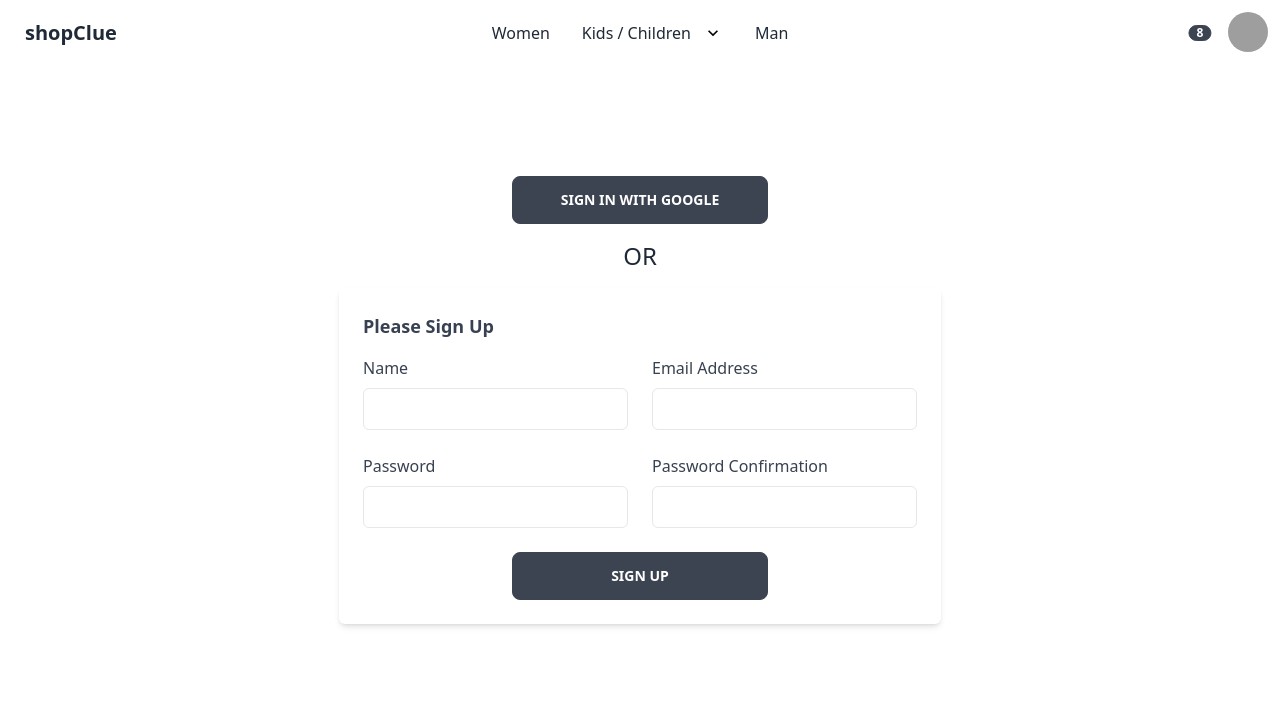
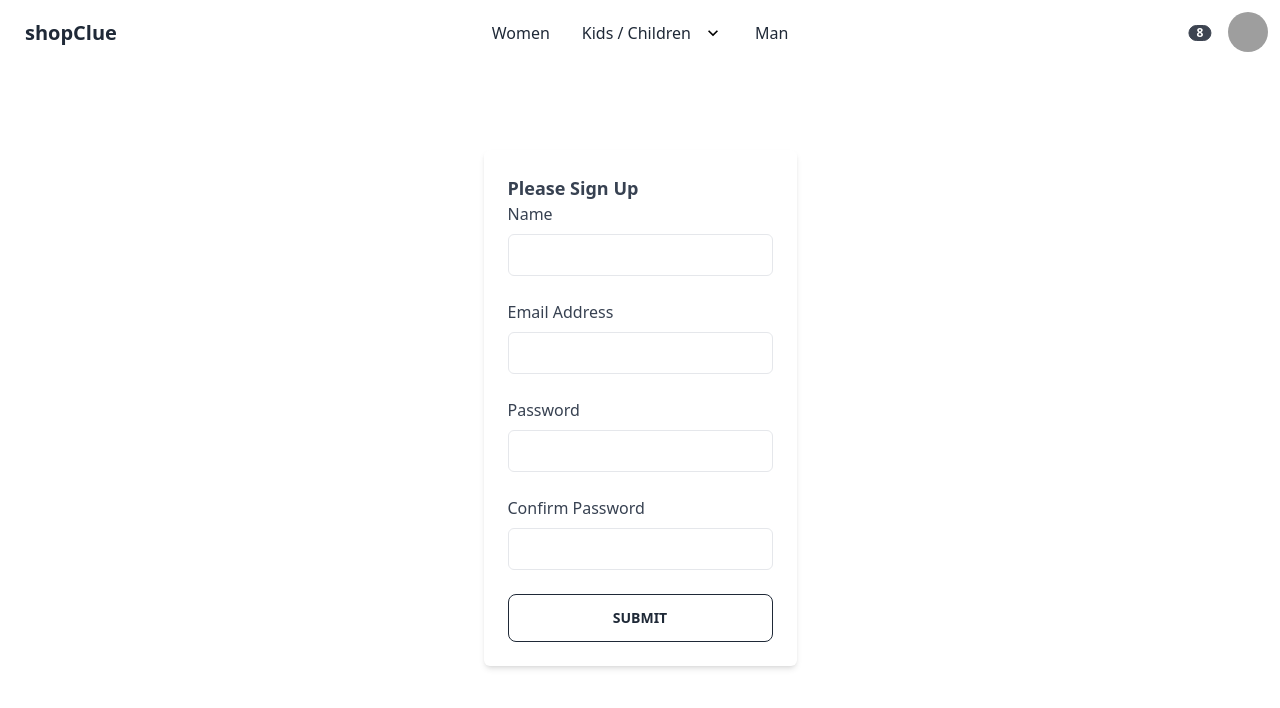
Before and after one commit to tejinder-sharma/Shopping-website, a React (Create React App) app: page /sign-in in a window 1280 px wide. Shown: the top 708 px of the page. Built offline with nearby package versions, Linux system fonts and the light colour scheme; grey boxes are pictures that could not be loaded.

Commit message:
button component

```diff
--- /dev/null
+++ b/src/Components/button/button.component.jsx
@@ -0,0 +1,12 @@
+
+const BUTTON_TYPES ={
+    google: 'btn-primary',
+    outline: 'btn-outline'
+}
+const Button = ({children, buttonType, ...otherProps}) => {
+    return(
+        <button className={`btn ${BUTTON_TYPES[buttonType]}`} {...otherProps}>{children}</button>
+    )
+}
+
+export default Button
--- /dev/null
+++ b/src/Components/form-input/form-input.component.jsx
@@ -0,0 +1,12 @@
+const FormInput = ({label, ...otherProps}) => {
+  return (
+    <div>
+      <label className="text-gray-700 dark:text-gray-200" htmlFor={otherProps.id}>{label}</label>
+      <input
+        {...otherProps}
+      />
+    </div>
+  );
+};
+
+export default FormInput
--- a/src/Components/sign-up-form/signup-form.component.jsx
+++ b/src/Components/sign-up-form/signup-form.component.jsx
@@ -1,68 +1,66 @@
-import {useState} from 'react'
+import { useState } from "react";
 
-import { createAuthUserWithEmailAndPassword, createUserDocumentFromAuth } from '../../utils/firebase/firebase.utils';
+import Button from "../button/button.component";
+
+import FormInput from "../form-input/form-input.component";
+
+import {
+  createAuthUserWithEmailAndPassword,
+  createUserDocumentFromAuth,
+} from "../../utils/firebase/firebase.utils";
 
 const defaultFormFields = {
-  displayName: '',
-  email: '',
-  password: '',
-  confirmPassword: ''
-}
+  displayName: "",
+  email: "",
+  password: "",
+  confirmPassword: "",
+};
 
 const SignUpForm = () => {
   const [formFields, setFormFields] = useState(defaultFormFields);
-  const {displayName, email, password, confirmPassword} = formFields;
+  const { displayName, email, password, confirmPassword } = formFields;
 
-  console.log(formFields)
-
-  const resetFormFields = () =>{
-    setFormFields(defaultFormFields)
-  }
+  const resetFormFields = () => {
+    setFormFields(defaultFormFields);
+  };
 
   const handleSubmit = async (event) => {
     event.preventDefault();
     // console.log(event)
-    if(password !== confirmPassword){
-      alert('password not matched');
-      return
+    if (password !== confirmPassword) {
+      alert("password not matched");
+      return;
     }
-    try{
-      const { user } =  await createAuthUserWithEmailAndPassword(email, password);
-      await createUserDocumentFromAuth(user, {displayName});
+    try {
+      const { user } = await createAuthUserWithEmailAndPassword(
+        email,
+        password
+      );
+      await createUserDocumentFromAuth(user, { displayName });
       resetFormFields();
-
-    } catch(error){
-      if(error.code === 'auth/email-already-in-use'){
-        alert('Email is already in use');
+    } catch (error) {
+      if (error.code === "auth/email-already-in-use") {
+        alert("Email is already in use");
+      } else {
+        console.log(error);
       }
-      else{
-        console.log(error)
     }
-
-    }
-
-
-  }
+  };
   const handleChange = (event) => {
-    const {name, value} = event.target
-    setFormFields({...formFields, [name]: value})
-  }
+    const { name, value } = event.target;
+    setFormFields({ ...formFields, [name]: value });
+  };
   return (
     <div className="mt-4">
-      <h3 className="text-2xl text-center mb-4">OR</h3>
-
       <section className="max-w-4xl p-6 mx-auto bg-white rounded-md shadow-md dark:bg-base-300">
         <h2 className="text-lg font-semibold text-gray-700 capitalize dark:text-white">
           Please sign up
         </h2>
 
         <form onSubmit={handleSubmit}>
-          <div className="grid grid-cols-1 gap-6 mt-4 sm:grid-cols-2">
-            <div>
-              <label className="text-gray-700 dark:text-gray-200" htmlFor="name">
-                Name
-              </label>
-              <input
+          <div className="grid grid-cols-1 gap-6">
+            <FormInput
+              label="Name"
               id="name"
               type="text"
               onChange={handleChange}
@@ -70,16 +68,9 @@ const SignUpForm = () => {
               value={displayName}
               className="block w-full px-4 py-2 mt-2 text-gray-700 bg-white border border-gray-200 rounded-md dark:bg-gray-800 dark:text-gray-300 dark:border-gray-600 focus:border-blue-400 focus:ring-blue-300 focus:ring-opacity-40 dark:focus:border-blue-300 focus:outline-none focus:ring"
             />
-            </div>
 
-            <div>
-              <label
-              className="text-gray-700 dark:text-gray-200"
-                htmlFor="emailAddress"
-              >
-                Email Address
-              </label>
-              <input
+            <FormInput
+              label="Email Address"
               id="emailAddress"
               type="email"
               name="email"
@@ -87,13 +78,9 @@ const SignUpForm = () => {
               value={email}
               className="block w-full px-4 py-2 mt-2 text-gray-700 bg-white border border-gray-200 rounded-md dark:bg-gray-800 dark:text-gray-300 dark:border-gray-600 focus:border-blue-400 focus:ring-blue-300 focus:ring-opacity-40 dark:focus:border-blue-300 focus:outline-none focus:ring"
             />
-            </div>
 
-            <div>
-              <label className="text-gray-700 dark:text-gray-200" htmlFor="password">
-                Password
-              </label>
-              <input
+            <FormInput
+              label="Password"
               id="password"
               type="password"
               name="password"
@@ -101,16 +88,9 @@ const SignUpForm = () => {
               onChange={handleChange}
               className="block w-full px-4 py-2 mt-2 text-gray-700 bg-white border border-gray-200 rounded-md dark:bg-gray-800 dark:text-gray-300 dark:border-gray-600 focus:border-blue-400 focus:ring-blue-300 focus:ring-opacity-40 dark:focus:border-blue-300 focus:outline-none focus:ring"
             />
-            </div>
 
-            <div>
-              <label
-              className="text-gray-700 dark:text-gray-200"
-              htmlFor="passwordConfirmation"
-              >
-                Password Confirmation
-              </label>
-              <input
+            <FormInput
+              label="Confirm Password"
               id="passwordConfirmation"
               type="password"
               name="confirmPassword"
@@ -118,13 +98,11 @@ const SignUpForm = () => {
               value={confirmPassword}
               className="block w-full px-4 py-2 mt-2 text-gray-700 bg-white border border-gray-200 rounded-md dark:bg-gray-800 dark:text-gray-300 dark:border-gray-600 focus:border-blue-400 focus:ring-blue-300 focus:ring-opacity-40 dark:focus:border-blue-300 focus:outline-none focus:ring"
             />
-            </div>
-          </div>
+            <Button type="submit" buttonType="outline">Submit</Button>
 
-          <div className="flex justify-center mt-6">
-          <input type="submit" value="sign up" className="btn btn-wide" />
         </div>
         </form>
+
       </section>
     </div>
   );
--- a/src/routes/sign-in/sign-in.component.jsx
+++ b/src/routes/sign-in/sign-in.component.jsx
@@ -14,7 +14,6 @@ const SignIn = () => {
 
     return(
         <div className="min-h-screen flex justify-center items-center flex-col">
-           <button className="btn btn-wide" onClick={logGoogleUser}>Sign In with google</button>
            <SignUpForm />
         </div>
     )
```
Lines whose indentation alone changed are shown as unchanged.
